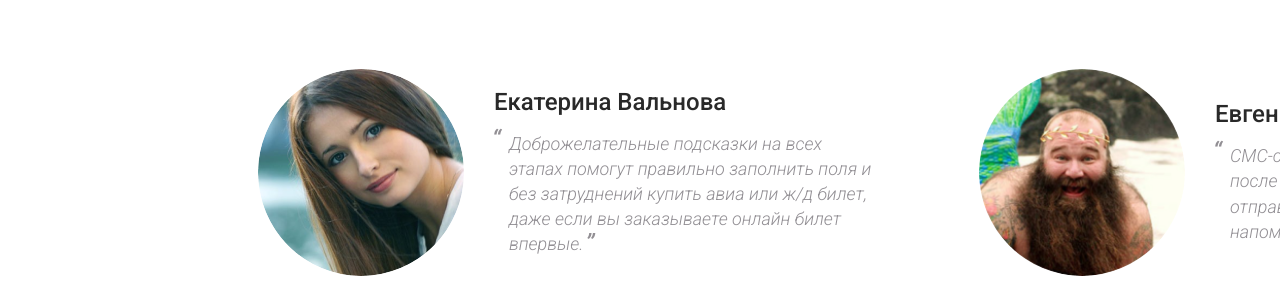
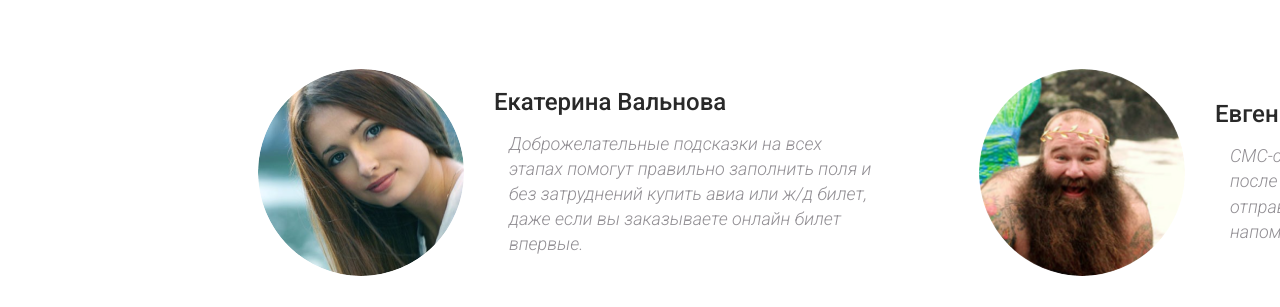
Before and after one commit to konst-an/train-booking-diploma, a React (Vite) app: page / in a window 1280 px wide. Shown: the part 2480-2787 px from the top of the page. Built offline with nearby package versions, Linux system fonts and the light colour scheme.

Commit message:
Финальные правки стилей и сеток для блока отзывов на главной

```diff
--- a/src/components/HomeMainContent/HomeMainContent.css
+++ b/src/components/HomeMainContent/HomeMainContent.css
@@ -207,26 +207,6 @@
   padding: 0 15px;
 }
 
-.home-main__reviews-text::before {
-  content: "“";
-  font-size: 24px;
-  font-weight: 500;
-  color: #928F94;
-  position: absolute;
-  left: -2px;
-  top: -4px;
-}
-
-.home-main__reviews-text::after {
-  content: "”";
-  font-size: 24px;
-  font-weight: 500;
-  color: #928F94;
-  display: inline-block;
-  margin-left: 2px;
-  vertical-align: bottom;
-}
-
 .home-main__reviews-pagination {
   display: flex;
   justify-content: center;
```
